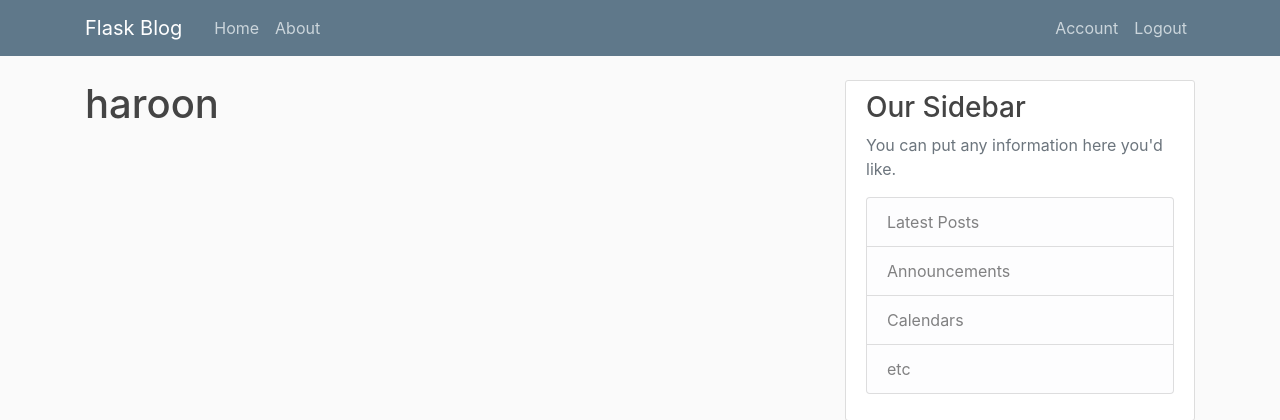
After one commit to KhanAfsar12/Flask-Blog, a Flask app: page /account in a window 1280 px wide. The commit adds this page. Shown: the top 420 px of the page. Run offline with Flask 3, Linux system fonts and the light colour scheme; a user stored in the database is signed in; some libraries are stand-ins or nearby versions.

Commit message:
login feature improved

```diff
--- a/flaskblog/__init__.py
+++ b/flaskblog/__init__.py
@@ -10,5 +10,7 @@ app.config['SQLALCHEMY_DATABASE_URI'] = 'sqlite:///database.db'
 db = SQLAlchemy(app)
 bcrypt = Bcrypt(app)
 login_manager = LoginManager(app)
+login_manager.login_view = 'login'
+login_manager.login_message_category = 'info'
 
 from flaskblog import routes
--- a/flaskblog/routes.py
+++ b/flaskblog/routes.py
@@ -1,8 +1,8 @@
 from flaskblog.models import User, Post
-from flask import flash, redirect, render_template, url_for
+from flask import flash, redirect, render_template, request, url_for
 from flaskblog import app, db, bcrypt
 from flaskblog.forms import RegistrationForm, LoginForm
-from flask_login import login_user, current_user
+from flask_login import login_user, current_user, logout_user, login_required
 
 posts = [
     {
@@ -53,8 +53,22 @@ def login():
         user = User.query.filter_by(email=form.email.data).first()
         if user and bcrypt.check_password_hash(user.password, form.password.data):
             login_user(user, remember=form.remember.data)
+            next_page = request.args.get('next')
             flash('You have been logged In!', 'success')
-            return redirect(url_for('home'))
+            return redirect(next_page) if next_page else redirect(url_for('home'))
         else:
             flash('Login Unsuccessful. Please check email and password', 'danger')
     return render_template('login.html', title='Login', form=form)
+
+
+
+@app.route('/logout')
+def logout():
+    logout_user()
+    return redirect(url_for('home'))
+
+
+@app.route('/account')
+@login_required
+def account():
+    return render_template('account.html', title='Account')
--- /dev/null
+++ b/flaskblog/templates/account.html
@@ -0,0 +1,5 @@
+{% extends 'layout.html' %}
+
+{% block content %}
+    <h1>{{ current_user.username }}</h1>
+{% endblock content %}
--- a/flaskblog/templates/layout.html
+++ b/flaskblog/templates/layout.html
@@ -35,8 +35,13 @@
                     </div>
                     <!-- Navbar Right Side -->
                     <div class="navbar-nav">
-                        <a class="nav-item nav-link" href="{{ url_for('login') }}">Login</a>
-                        <a class="nav-item nav-link" href="{{ url_for('register') }}">Register</a>
+                        {% if current_user.is_authenticated %}
+                            <a class="nav-item nav-link" href="{{ url_for('account') }}">Account</a>
+                            <a class="nav-item nav-link" href="{{ url_for('logout') }}">Logout</a>
+                        {% else %}
+                            <a class="nav-item nav-link" href="{{ url_for('login') }}">Login</a>
+                            <a class="nav-item nav-link" href="{{ url_for('register') }}">Register</a>
+                        {% endif %}
                     </div>
                 </div>
             </div>
```
